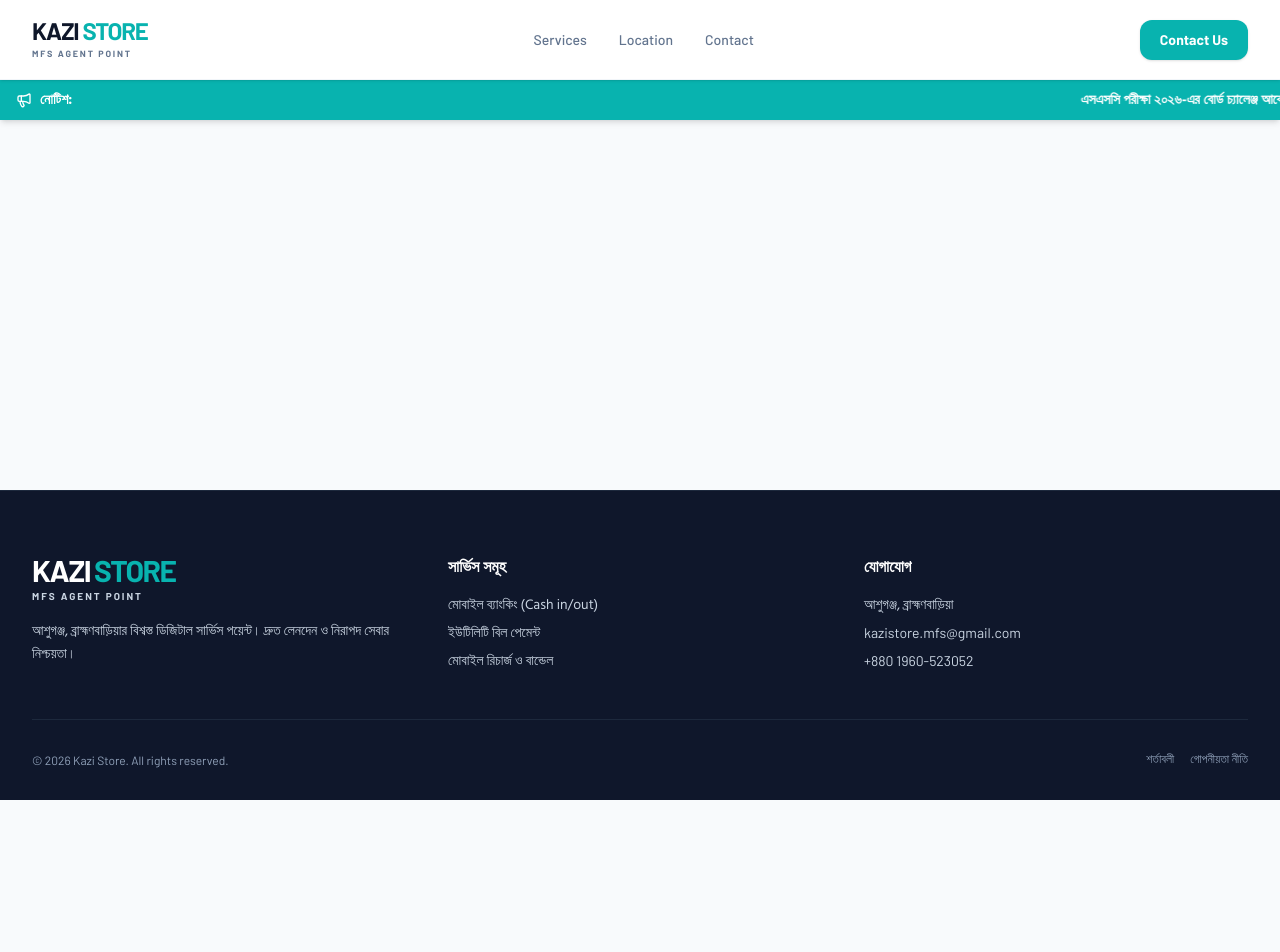
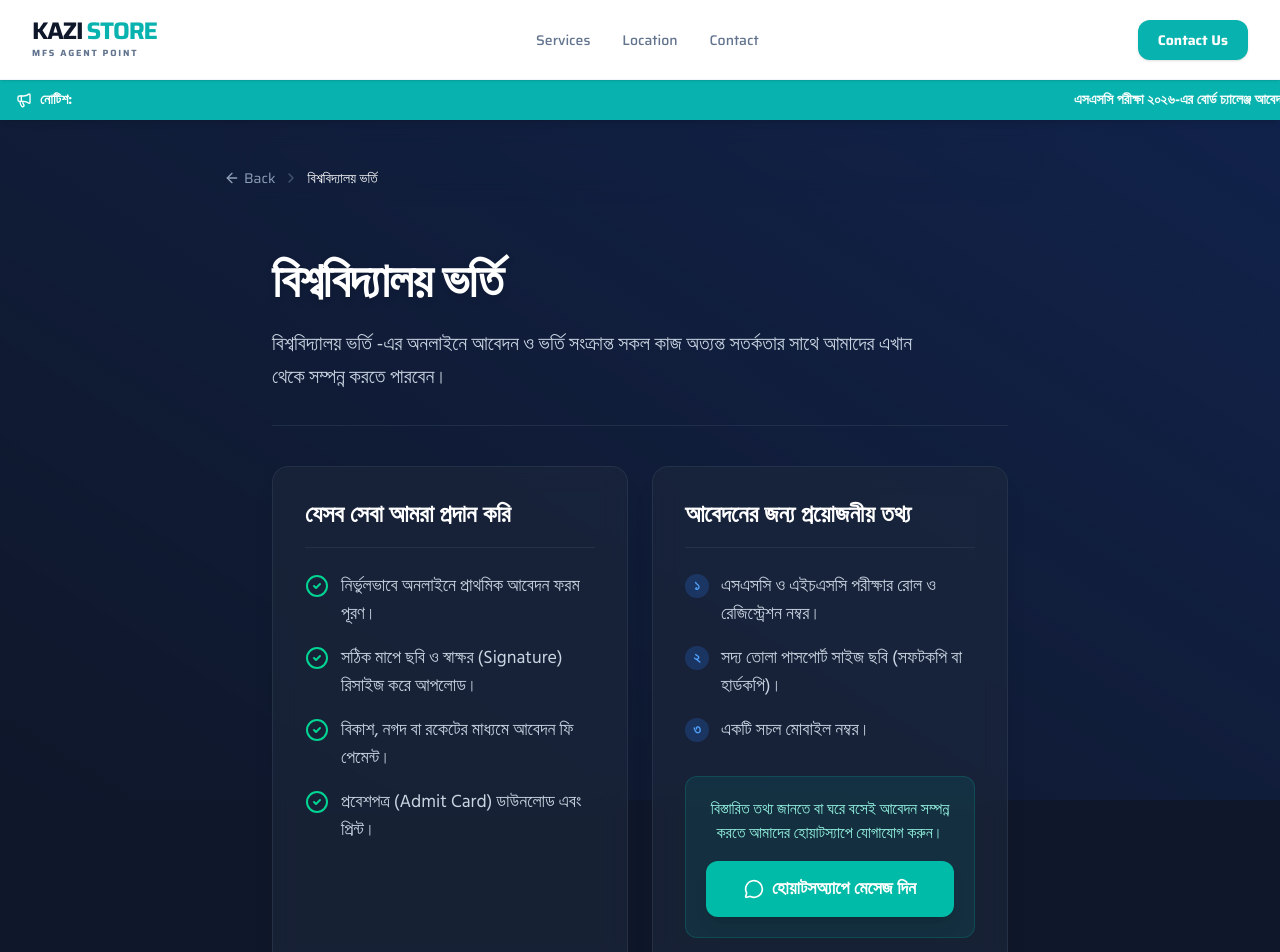
Before and after one commit to kazistoremfs-cmd/kazistore.mfs, a React (Vite) app: page /admission/1 in a window 1280 px wide. Shown: the top 952 px of the page. Before the commit the page ends 800 px from the top, so only its background shows below. Built offline with nearby package versions, Linux system fonts and the light colour scheme.

Commit message:
feat(admission): add university admission details
- Implement UniversityAdmissionDetails component and route
- Expand admission service links in navigation
- Update site-wide typography to 'Saira' font

```diff
--- a/src/App.tsx
+++ b/src/App.tsx
@@ -11,6 +11,7 @@ import ServiceDetail from './components/ServiceDetail';
 import SSCDetails from './components/SSCDetails';
 import CollegeAdmissionDetails from './components/CollegeAdmissionDetails';
 import ChargeSummary from './components/ChargeSummary';
+import UniversityAdmissionDetails from './components/UniversityAdmissionDetails';
 import { BrowserRouter as Router, Routes, Route } from 'react-router-dom';
 
 function Home() {
@@ -35,6 +36,7 @@ export default function App() {
             <Route path="/ssc-details" element={<SSCDetails />} />
             <Route path="/college-admission-details" element={<CollegeAdmissionDetails />} />
             <Route path="/charges" element={<ChargeSummary />} />
+            <Route path="/admission/:id" element={<UniversityAdmissionDetails />} />
           </Routes>
         </main>
 
--- /dev/null
+++ b/src/components/UniversityAdmissionDetails.tsx
@@ -0,0 +1,134 @@
+import React, { useEffect } from 'react';
+import { Link, useNavigate, useParams } from 'react-router-dom';
+import { ArrowLeft, ChevronRight, GraduationCap, CheckCircle2, MessageCircle } from 'lucide-react';
+import { motion } from 'motion/react';
+
+const admissionMap: Record<string, string> = {
+  'du': 'DU Admission (ঢাকা বিশ্ববিদ্যালয়)',
+  'ru': 'RU Admission (রাজশাহী বিশ্ববিদ্যালয়)',
+  'cu': 'CU Admission (চট্টগ্রাম বিশ্ববিদ্যালয়)',
+  'ju': 'JU Admission (জাহাঙ্গীরনগর বিশ্ববিদ্যালয়)',
+  'bup': 'BUP Admission (BUP)',
+  'buet': 'BUET Admission (বুয়েট)',
+  'eng-guccho': 'ইঞ্জিনিয়ারিং গুচ্ছ (রুয়েট, চুয়েট, কুয়েট)',
+  'mist': 'MIST Admission',
+  'butex': 'BUTEX Admission',
+  'iut': 'IUT Admission',
+  'gst': 'জিএসটি গুচ্ছ এডমিশন (GST)',
+  'agri-guccho': 'কৃষি গুচ্ছ এডমিশন',
+  'medical': 'মেডিকেল এডমিশন (MBBS)',
+  'dental': 'ডেন্টাল এডমিশন (BDS)',
+  'nursing': 'নার্সিং ও মিডওয়াইফারি',
+};
+
+export default function UniversityAdmissionDetails() {
+  const navigate = useNavigate();
+  const { id } = useParams<{ id: string }>();
+
+  const title = id && admissionMap[id] ? admissionMap[id] : 'বিশ্ববিদ্যালয় ভর্তি';
+
+  useEffect(() => {
+    window.scrollTo(0, 0);
+  }, [id]);
+
+  return (
+    <div className="relative min-h-[calc(100vh-64px)] bg-[#0F172A] overflow-hidden flex flex-col font-bn">
+      {/* 3D Background Element */}
+      <div className="absolute inset-0 z-0 overflow-hidden [perspective:1000px] pointer-events-none fixed">
+        <div className="absolute top-0 right-0 w-full h-full bg-gradient-to-bl from-blue-600/20 to-[#0F172A] opacity-90"></div>
+      </div>
+
+      <div className="relative z-10 flex-1 flex flex-col w-full max-w-4xl mx-auto md:px-8">
+        {/* Breadcrumb */}
+        <nav className="flex items-center gap-2 text-sm text-slate-400 p-4 md:pt-12 md:px-0 font-en backdrop-blur-md bg-[#0F172A]/50 md:bg-transparent sticky top-0 z-20 border-b border-slate-800 md:border-none">
+          <button onClick={() => navigate(-1)} className="hover:text-blue-400 transition-colors flex items-center gap-1 cursor-pointer">
+            <ArrowLeft className="w-4 h-4" /> Back
+          </button>
+          <ChevronRight className="w-4 h-4 text-slate-600" />
+          <span className="text-white font-medium truncate">{title}</span>
+        </nav>
+
+        {/* Content Container */}
+        <motion.div
+          initial={{ opacity: 0, y: 20 }}
+          animate={{ opacity: 1, y: 0 }}
+          className="p-4 sm:p-6 md:p-10 lg:p-12 flex flex-col gap-8 md:gap-10 flex-1"
+        >
+          {/* Header */}
+          <div className="flex flex-col md:flex-row gap-6 items-start md:items-center justify-between border-b border-slate-700/50 pb-8">
+            <div>
+              <h1 className="text-3xl sm:text-4xl lg:text-5xl font-bold text-white mb-4 tracking-tight drop-shadow-md leading-tight">
+                {title}
+              </h1>
+              <p className="text-lg md:text-xl text-slate-300 leading-relaxed max-w-2xl">
+                {title} -এর অনলাইনে আবেদন ও ভর্তি সংক্রান্ত সকল কাজ অত্যন্ত সতর্কতার সাথে আমাদের এখান থেকে সম্পন্ন করতে পারবেন।
+              </p>
+            </div>
+          </div>
+
+          <div className="grid grid-cols-1 md:grid-cols-2 gap-6">
+            <div className="bg-slate-800/60 border border-slate-700/50 rounded-2xl p-6 md:p-8 backdrop-blur-md shadow-xl hover:border-slate-600/50 transition-colors">
+              <h3 className="text-xl md:text-2xl font-bold text-white mb-6 flex items-center gap-2 border-b border-slate-700/50 pb-4">
+                যেসব সেবা আমরা প্রদান করি
+              </h3>
+              <ul className="space-y-4 text-slate-300 text-lg">
+                <li className="flex gap-3 items-start">
+                  <CheckCircle2 className="w-6 h-6 text-emerald-400 shrink-0 mt-0.5" />
+                  <span>নির্ভুলভাবে অনলাইনে প্রাথমিক আবেদন ফরম পূরণ।</span>
+                </li>
+                <li className="flex gap-3 items-start">
+                  <CheckCircle2 className="w-6 h-6 text-emerald-400 shrink-0 mt-0.5" />
+                  <span>সঠিক মাপে ছবি ও স্বাক্ষর (Signature) রিসাইজ করে আপলোড।</span>
+                </li>
+                <li className="flex gap-3 items-start">
+                  <CheckCircle2 className="w-6 h-6 text-emerald-400 shrink-0 mt-0.5" />
+                  <span>বিকাশ, নগদ বা রকেটের মাধ্যমে আবেদন ফি পেমেন্ট।</span>
+                </li>
+                <li className="flex gap-3 items-start">
+                  <CheckCircle2 className="w-6 h-6 text-emerald-400 shrink-0 mt-0.5" />
+                  <span>প্রবেশপত্র (Admit Card) ডাউনলোড এবং প্রিন্ট।</span>
+                </li>
+              </ul>
+            </div>
+
+            <div className="bg-slate-800/60 border border-slate-700/50 rounded-2xl p-6 md:p-8 backdrop-blur-md shadow-xl hover:border-slate-600/50 transition-colors flex flex-col justify-between">
+              <div>
+                <h3 className="text-xl md:text-2xl font-bold text-white mb-6 flex items-center gap-2 border-b border-slate-700/50 pb-4">
+                  আবেদনের জন্য প্রয়োজনীয় তথ্য
+                </h3>
+                <ul className="space-y-4 text-slate-300 text-lg mb-8">
+                  <li className="flex gap-3 items-start">
+                    <span className="w-6 h-6 rounded-full bg-blue-500/20 text-blue-400 flex items-center justify-center shrink-0 font-bold text-sm mt-0.5">১</span>
+                    <span>এসএসসি ও এইচএসসি পরীক্ষার রোল ও রেজিস্ট্রেশন নম্বর।</span>
+                  </li>
+                  <li className="flex gap-3 items-start">
+                    <span className="w-6 h-6 rounded-full bg-blue-500/20 text-blue-400 flex items-center justify-center shrink-0 font-bold text-sm mt-0.5">২</span>
+                    <span>সদ্য তোলা পাসপোর্ট সাইজ ছবি (সফটকপি বা হার্ডকপি)।</span>
+                  </li>
+                  <li className="flex gap-3 items-start">
+                    <span className="w-6 h-6 rounded-full bg-blue-500/20 text-blue-400 flex items-center justify-center shrink-0 font-bold text-sm mt-0.5">৩</span>
+                    <span>একটি সচল মোবাইল নম্বর।</span>
+                  </li>
+                </ul>
+              </div>
+
+              <div className="bg-teal-500/10 border border-teal-500/20 p-5 rounded-xl text-center">
+                <p className="text-teal-200 mb-4">বিস্তারিত তথ্য জানতে বা ঘরে বসেই আবেদন সম্পন্ন করতে আমাদের হোয়াটস্যাপে যোগাযোগ করুন।</p>
+                <a
+                  href="https://wa.me/message/L2XAYVWBE5RIJ1"
+                  target="_blank"
+                  rel="noopener noreferrer"
+                  className="inline-flex justify-center items-center gap-2 bg-teal-500 hover:bg-teal-600 text-white px-8 py-3.5 rounded-xl text-lg font-bold transition-all shadow-lg hover:scale-105 active:scale-95 w-full"
+                >
+                  <MessageCircle className="w-5 h-5" />
+                  হোয়াটসঅ্যাপে মেসেজ দিন
+                </a>
+              </div>
+            </div>
+          </div>
+
+        </motion.div>
+      </div>
+    </div>
+  );
+}
--- a/src/data/services.tsx
+++ b/src/data/services.tsx
@@ -225,7 +225,23 @@ export const servicesData = serviceCategories.flatMap(cat =>
         },
         {
           title: "ADMISSION",
-          content: "বিশ্ববিদ্যালয় ভর্তি ও এডমিশন সম্পর্কিত তথ্য ও সেবাসমূহ এখানে পাওয়া যাবে।"
+          subItems: [
+            { content: "DU Admission", link: "/admission/du" },
+            { content: "RU Admission", link: "/admission/ru" },
+            { content: "CU Admission", link: "/admission/cu" },
+            { content: "JU Admission", link: "/admission/ju" },
+            { content: "BUP Admission", link: "/admission/bup" },
+            { content: "BUET Admission", link: "/admission/buet" },
+            { content: "ইঞ্জিনিয়ারিং গুচ্ছ Admission", link: "/admission/eng-guccho" },
+            { content: "MIST Admission", link: "/admission/mist" },
+            { content: "BUTEX Admission", link: "/admission/butex" },
+            { content: "IUT Admission", link: "/admission/iut" },
+            { content: "জিএসটি গুচ্ছ এডমিশন", link: "/admission/gst" },
+            { content: "কৃষি গুচ্ছ এডমিশন", link: "/admission/agri-guccho" },
+            { content: "মেডিকেল এডমিশন", link: "/admission/medical" },
+            { content: "ডেন্টাল এডমিশন", link: "/admission/dental" },
+            { content: "নার্সিং ও মিডওয়াইফারি", link: "/admission/nursing" }
+          ]
         },
         {
           title: "Hon's",
--- a/src/index.css
+++ b/src/index.css
@@ -1,13 +1,13 @@
-@import url('https://fonts.googleapis.com/css2?family=Barlow:wght@400;500;600;700&family=Hind+Siliguri:wght@400;500;600;700&display=swap');
+@import url('https://fonts.googleapis.com/css2?family=Saira:wght@400;500;600;700&family=Hind+Siliguri:wght@400;500;600;700&display=swap');
 @import "tailwindcss";
 
 @theme {
   --font-bengali: "Hind Siliguri", sans-serif;
-  --font-english: "Barlow", sans-serif;
+  --font-english: "Saira", sans-serif;
 }
 
 body {
-  font-family: "Barlow", "Hind Siliguri", sans-serif;
+  font-family: "Saira", "Hind Siliguri", sans-serif;
   background-color: #f8fafc;
 }
 
@@ -16,7 +16,7 @@ body {
 }
 
 .font-en {
-  font-family: "Barlow", sans-serif;
+  font-family: "Saira", sans-serif;
 }
 
 .glass-card {
```
